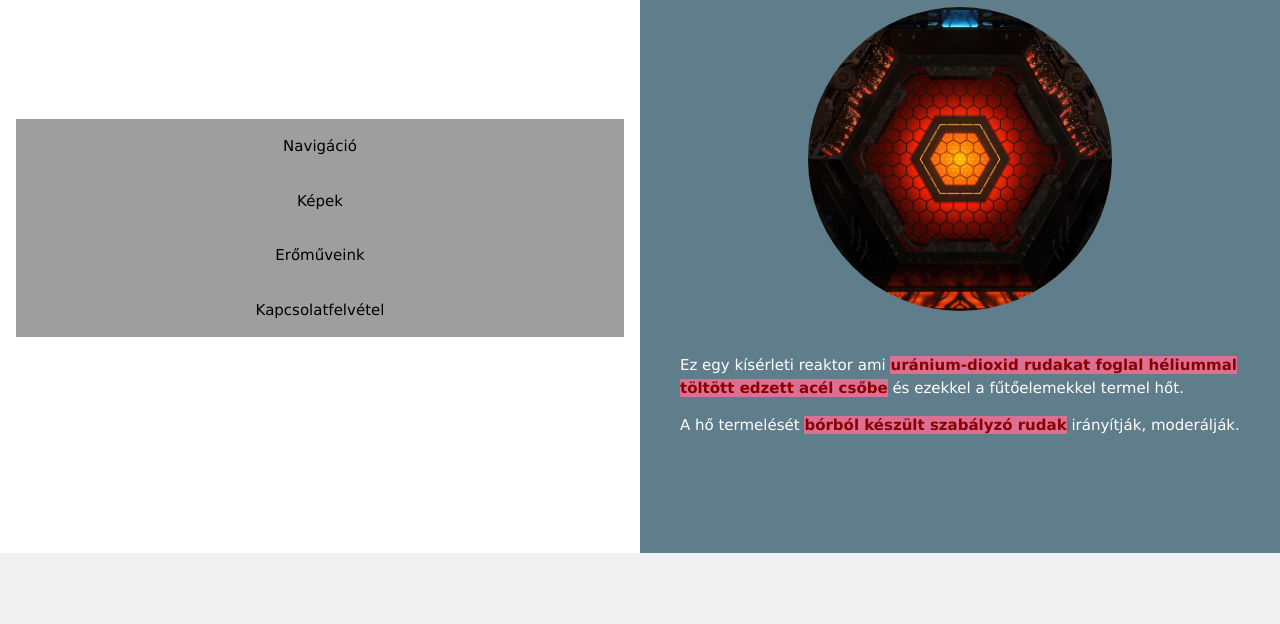
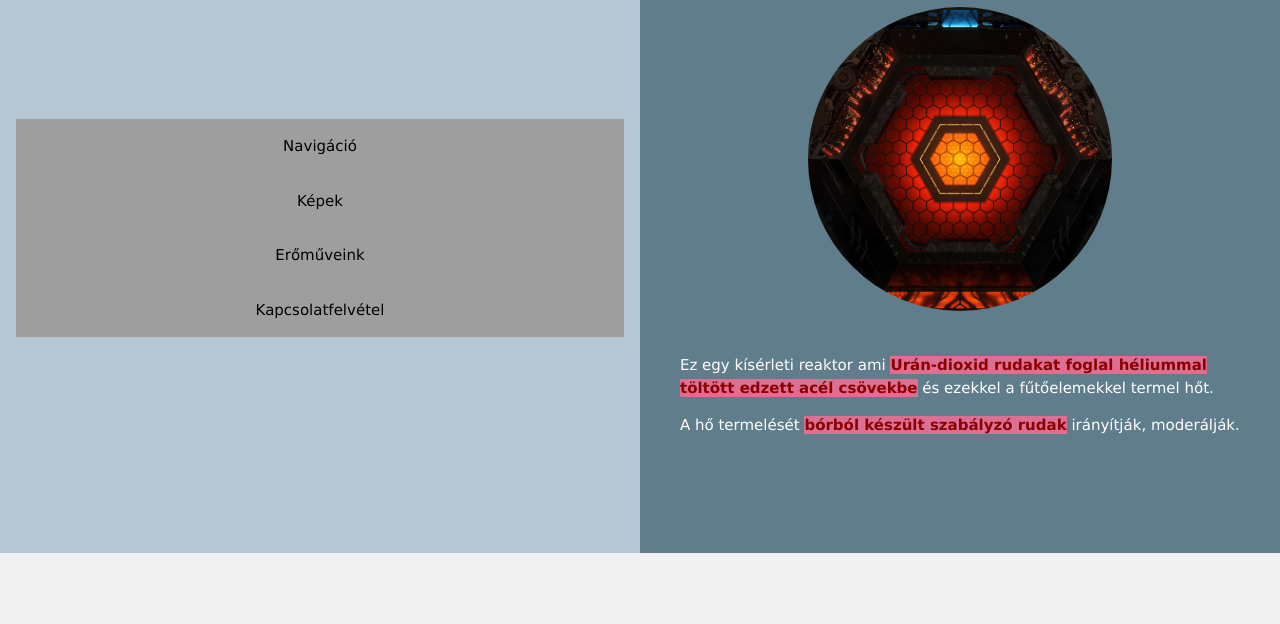
Before and after one commit to Crozz4c/template-weboldal, a plain HTML site: page index.html in a window 1280 px wide. Shown: the part 147-771 px from the top of the page. Drawn offline with nearby package versions, Linux system fonts and the light colour scheme.

Commit message:
háttérszín, title

```diff
--- a/index.html
+++ b/index.html
@@ -1,13 +1,13 @@
 <!DOCTYPE html>
 <html>
 <head>
-<title>W3.CSS Template</title>
+<title>Projekt Nuxus P.N.</title>
 <link rel="icon" href="img/favicon (2).png">
 <meta charset="UTF-8">
 <link rel="stylesheet" href="https://www.w3schools.com/w3css/5/w3.css">
 <link rel="stylesheet" href="style.css">
 </head>
-<body class="w3-content" style="max-width:1300px">
+<body class="w3-content w3-custom" style="max-width:1300px">
 
 <!-- First Grid: Logo & About -->
 <div class="w3-row">
@@ -27,7 +27,7 @@
       <h1>A Reaktor</h1>
       <img src="img/Reaktor.jpg" class="w3-margin w3-circle" alt="Person" style="width:50%">
       <div class="w3-left-align w3-padding-large">
-        <p>Ez egy kísérleti reaktor ami <span class="fk-spec">uránium-dioxid rudakat foglal héliummal töltött edzett acél csőbe</span> és ezekkel a fűtőelemekkel termel hőt.</p>
+        <p>Ez egy kísérleti reaktor ami <span class="fk-spec">Urán-dioxid rudakat foglal héliummal töltött edzett acél csövekbe</span> és ezekkel a fűtőelemekkel termel hőt.</p>
         <p>A hő termelését <span class="fk-spec">bórból készült szabályzó rudak</span> irányítják, moderálják.</p>
       </div>
     </div>
--- a/style.css
+++ b/style.css
@@ -49,3 +49,7 @@
     justify-content: center;
     gap: 15px;
 }
+
+.w3-custom {
+    background-color: #b5c7d3;
+}
```
